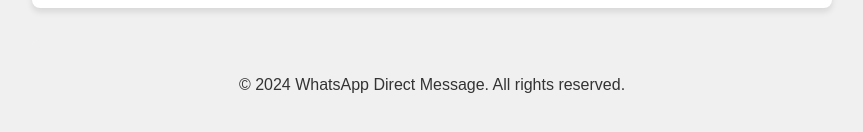
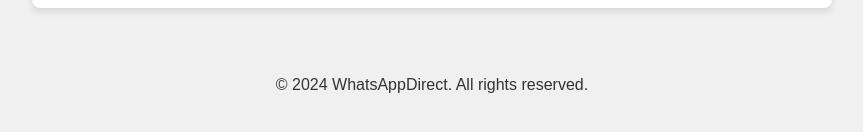
Before and after one commit to AnandkCode/whatsapp-direct-message, a plain HTML site: page index.html in a window 1280 px wide. Shown: the part 1303-1435 px from the top of the page, without its empty margins (208-1071 px from the left). Drawn offline with Linux system fonts and the light colour scheme.

Commit message:
Update index.html

```diff
--- a/index.html
+++ b/index.html
@@ -61,7 +61,7 @@
     </main>
 
     <footer>
-        <p>&copy; 2024 WhatsApp Direct Message. All rights reserved.</p>
+        <p>&copy; 2024 WhatsAppDirect. All rights reserved.</p>
     </footer>
 
     <script src="script.js"></script>
```
